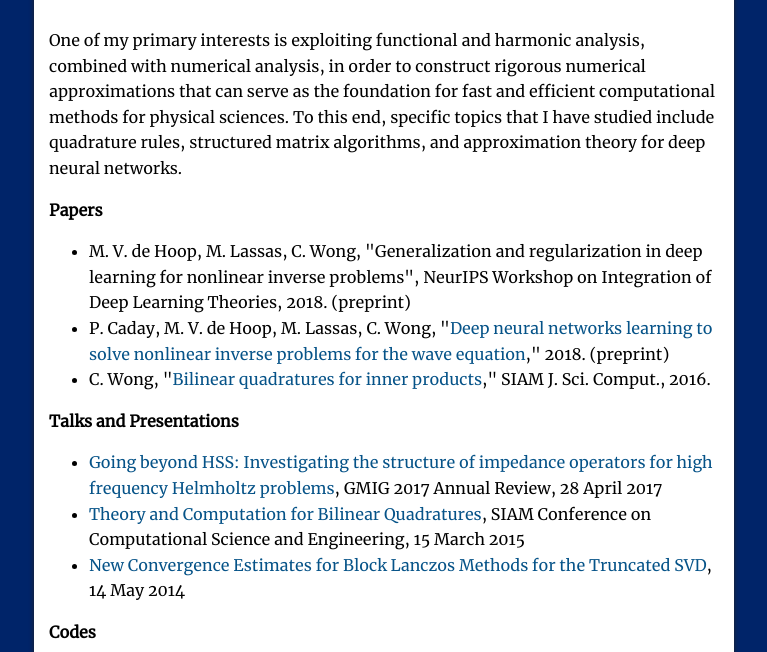
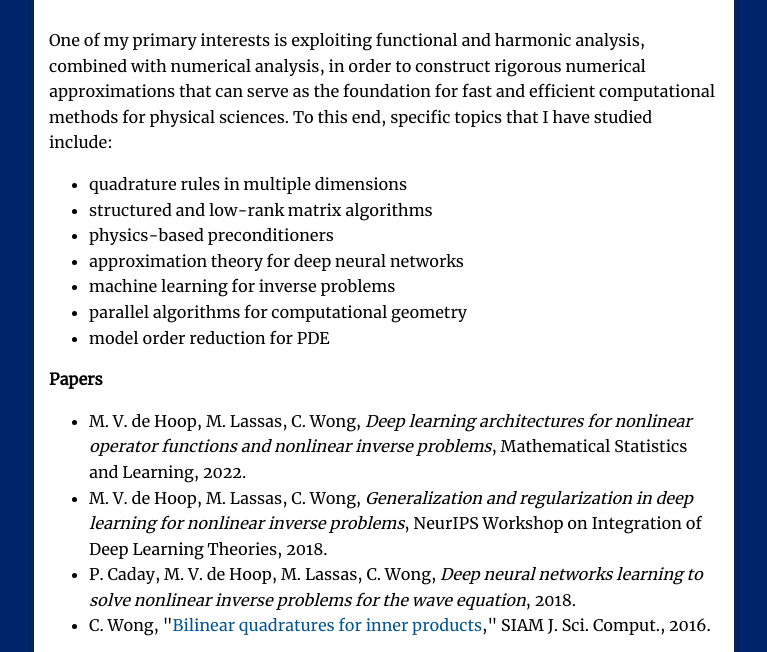
Before and after one commit to cawong89/cawong89.github.io, a plain HTML site: page research.html in a window 1280 px wide. Shown: the part 141-793 px from the top of the page, without its empty margins (256-1023 px from the left). Drawn offline with Linux system fonts and the light colour scheme.

Commit message:
updated research and CV for end of 2022

```diff
--- a/research.html
+++ b/research.html
@@ -41,22 +41,33 @@
             combined with numerical analysis,
             in order to construct rigorous numerical approximations that can serve as
             the foundation for fast and efficient computational methods for physical sciences.
-            To this end, specific topics that I have studied include quadrature rules, structured matrix algorithms,
-            and approximation theory for deep neural networks. </p>
+            To this end, specific topics that I have studied include:
+            <ul>
+            <li> quadrature rules in multiple dimensions
+            <li> structured and low-rank matrix algorithms
+            <li> physics-based preconditioners
+            <li> approximation theory for deep neural networks
+            <li> machine learning for inverse problems
+            <li> parallel algorithms for computational geometry
+            <li> model order reduction for PDE
+            </ul>
+            </p>
 			<p> <b> Papers</b></p>
 			<p>
             <ul>
-            <li>M. V. de Hoop, M. Lassas, C. Wong, "Generalization and regularization in deep learning for nonlinear inverse problems", NeurIPS Workshop on Integration of Deep Learning Theories, 2018. (preprint)<br>
-            <li>P. Caday, M. V. de Hoop, M. Lassas, C. Wong, "<a href="papers/MLSC_NIPS_2018.pdf">Deep neural networks learning to solve nonlinear inverse problems for the wave equation</a>," 2018. (preprint)<br>
+            <li>M. V. de Hoop, M. Lassas, C. Wong, <i>Deep learning architectures for nonlinear operator functions and nonlinear inverse problems</i>, Mathematical Statistics and Learning, 2022.
+            <li>M. V. de Hoop, M. Lassas, C. Wong, <i>Generalization and regularization in deep learning for nonlinear inverse problems</i>, NeurIPS Workshop on Integration of Deep Learning Theories, 2018.
+            <li>P. Caday, M. V. de Hoop, M. Lassas, C. Wong, <i>Deep neural networks learning to solve nonlinear inverse problems for the wave equation</i>, 2018.
 			<li>C. Wong, "<a href="http://dx.doi.org/10.1137/15M1042048">Bilinear quadratures for inner products</a>," SIAM J. Sci. Comput., 2016.
 			</p>
             </ul>
 			<p> <b> Talks and Presentations</b></p>
             <ul>
 			<p>
+            <li><i>Introduction to mathematics of deep learning and applications to inverse problems</i>. Inverse Problems Seminar, University of Helsinki, 1 November 2018.
             <li><a href="files/GMIG2017_Presentation.pdf">Going beyond HSS: Investigating the structure of
-            impedance operators for high frequency Helmholtz problems</a>, GMIG 2017 Annual Review, 28 April 2017<br>
-            <li><a href="files/CSE15presentation.pdf">Theory and Computation for Bilinear Quadratures</a>, SIAM Conference on Computational Science and Engineering, 15 March 2015<br>
+            impedance operators for high frequency Helmholtz problems</a>, GMIG 2017 Annual Review, 28 April 2017
+            <li><a href="files/CSE15presentation.pdf">Theory and Computation for Bilinear Quadratures</a>, SIAM Conference on Computational Science and Engineering, 15 March 2015
 			<li><a href="files/blocklanczospresentation.pdf">New Convergence Estimates for Block Lanczos Methods for the Truncated SVD</a>, 14 May 2014</p>
 			</ul>
 			<p> <b>Codes</b></p>
```
Also changed, not shown: 1 other file.
